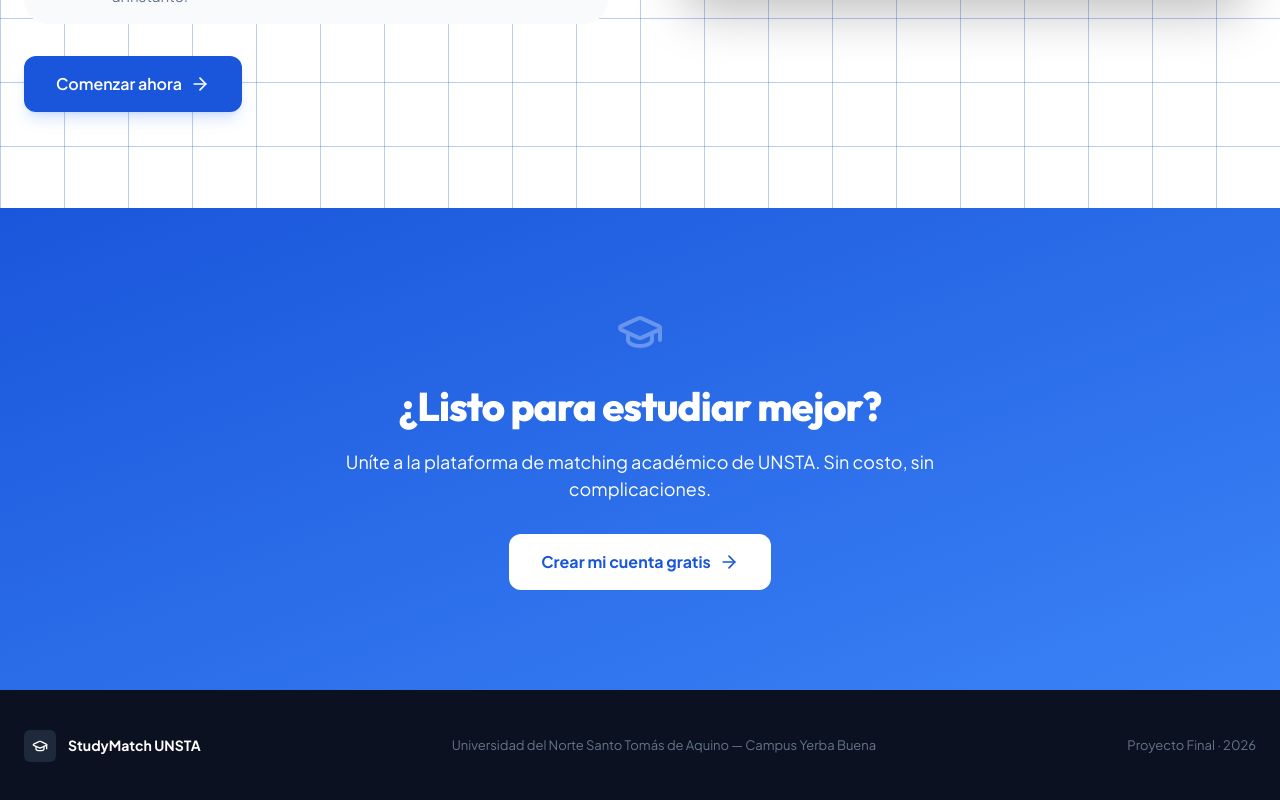
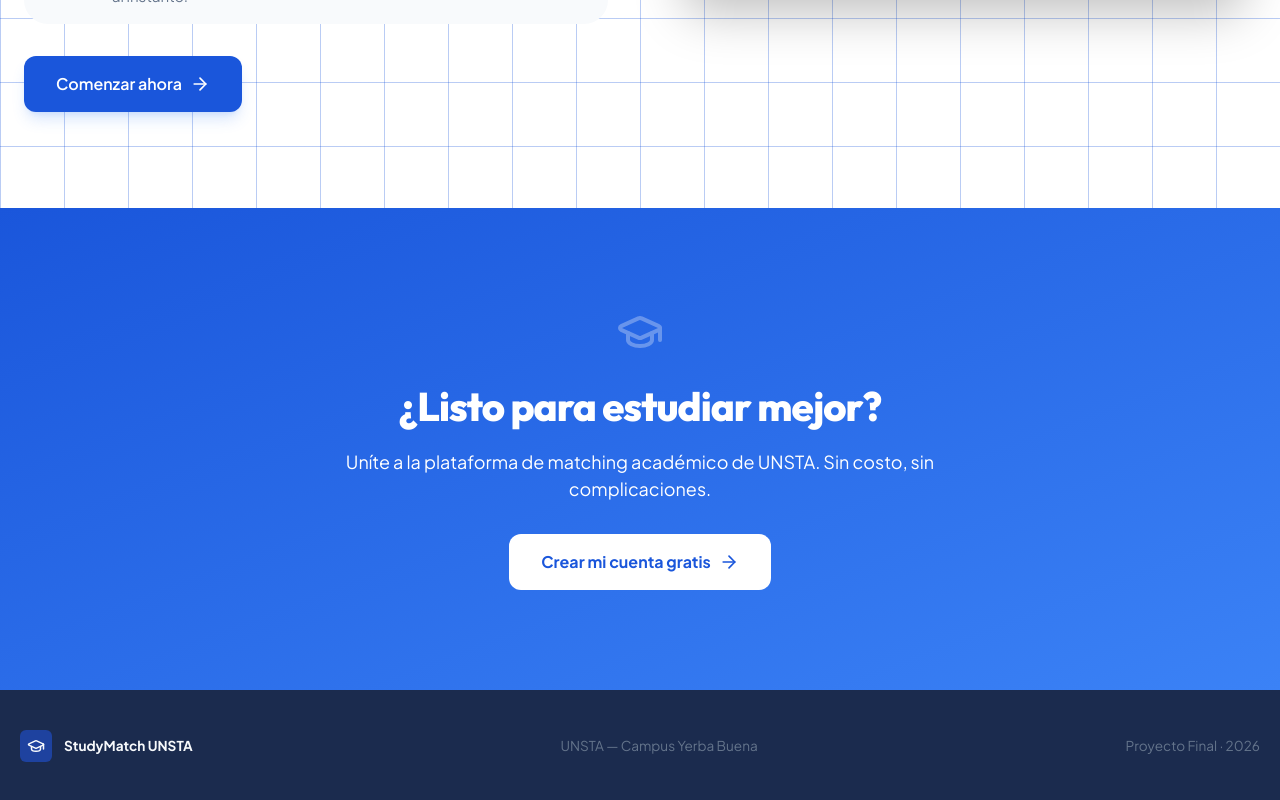
Before and after one commit to LautaroLeall/StudyMatch-Front, a React (Vite) app: page / in a window 1280 px wide. Shown: the part 2339-3139 px from the top of the page. Built offline with nearby package versions, Linux system fonts and the light colour scheme.

Commit message:
footer .jsx and .css (cont acomodando codigo)

```diff
--- a/src/layouts/Footer.jsx
+++ b/src/layouts/Footer.jsx
@@ -4,24 +4,26 @@ import '../styles/Footer.css';
 
 function Footer() {
     return (
-        <footer className="footer-bottom">
-            <div className="footer-bottom-container">
+        <footer className="footer-bottom py-10 px-5">
+            <div className="footer-bottom-container flex flex-col items-center text-center my-0 mx-auto gap-8">
 
-                <div className="footer-bottom-left">
-                    <div className="footer-bottom-logo-icon">
-                        <GraduationCap size={16} />
+                <div className="footer-bottom-left flex items-center gap-3">
+                    <div className="footer-bottom-logo-icon flex items-center justify-center">
+                        <GraduationCap size={18} />
                     </div>
-                    <span className="footer-bottom-brand">StudyMatch UNSTA</span>
+                    <span className="footer-bottom-brand">
+                        StudyMatch UNSTA
+                    </span>
                 </div>
 
                 <div className="footer-bottom-center">
-                    <p className="footer-bottom-info">
-                        Universidad del Norte Santo Tomás de Aquino — Campus Yerba Buena
+                    <p className="footer-bottom-info m-0">
+                        UNSTA — Campus Yerba Buena
                     </p>
                 </div>
 
                 <div className="footer-bottom-right">
-                    <p className="footer-bottom-copy">
+                    <p className="footer-bottom-copy m-0">
                         Proyecto Final · 2026
                     </p>
                 </div>
--- a/src/styles/Footer.css
+++ b/src/styles/Footer.css
@@ -1,18 +1,11 @@
 .footer-bottom {
-    background-color: #0b1120;
-    padding: 2.5rem 1.5rem;
-    color: #94a3b8;
+    background-color: var(--text-primary);
+    color: var(--text-secondary);
     width: 100%;
 }
 
 .footer-bottom-container {
     max-width: 80rem;
-    margin: 0 auto;
-    display: flex;
-    flex-direction: column;
-    gap: 1.5rem;
-    align-items: center;
-    text-align: center;
 }
 
 @media (min-width: 1024px) {
@@ -23,37 +16,26 @@
     }
 }
 
-.footer-bottom-left {
-    display: flex;
-    align-items: center;
-    gap: 0.75rem;
-}
-
 .footer-bottom-logo-icon {
     width: 2rem;
     height: 2rem;
-    background-color: #1e293b;
     border-radius: 6px;
-    display: flex;
-    align-items: center;
-    justify-content: center;
-    color: white;
+    background-color: var(--color-primary-hover);
+    color: var(--background);
 }
 
 .footer-bottom-brand {
     font-weight: 700;
-    color: white;
-    font-size: 0.875rem;
+    color: var(--background);
+    font-size: 0.85rem;
 }
 
 .footer-bottom-info {
-    font-size: 0.8125rem;
-    margin: 0;
-    color: #64748b;
+    font-size: 0.85rem;
+    color: var(--text-secondary);
 }
 
 .footer-bottom-copy {
-    font-size: 0.8125rem;
-    margin: 0;
-    color: #64748b;
+    font-size: 0.85rem;
+    color: var(--text-secondary);
 }
```
